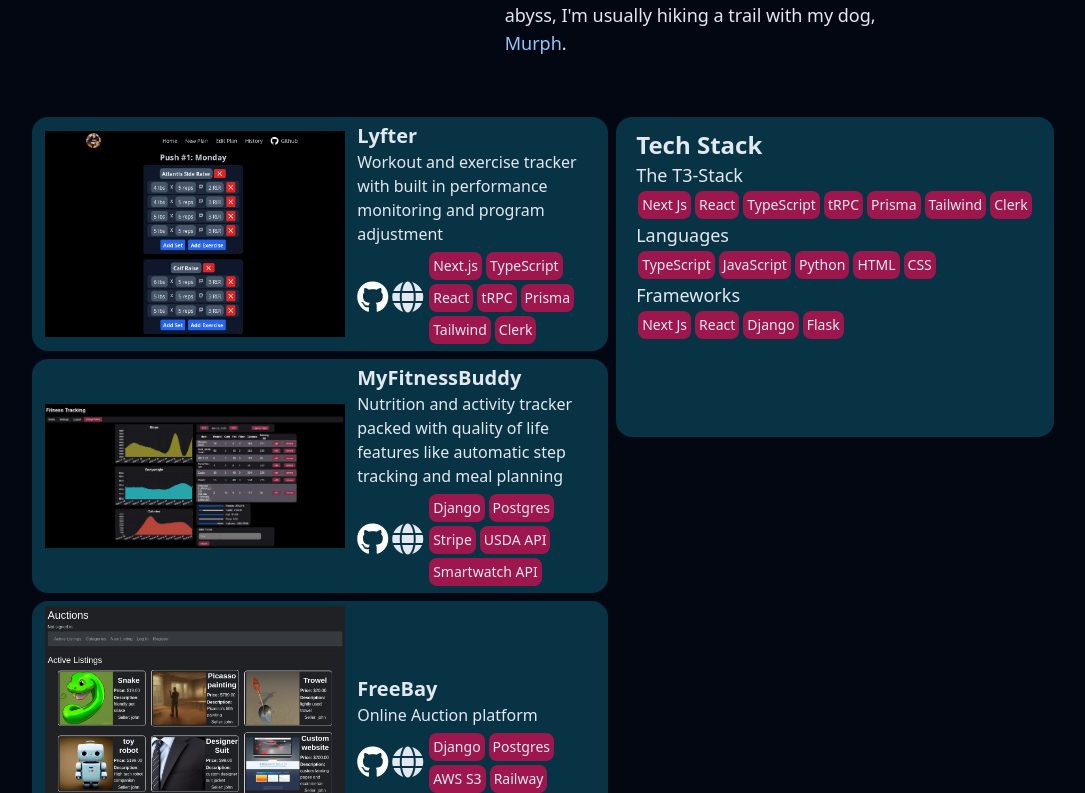
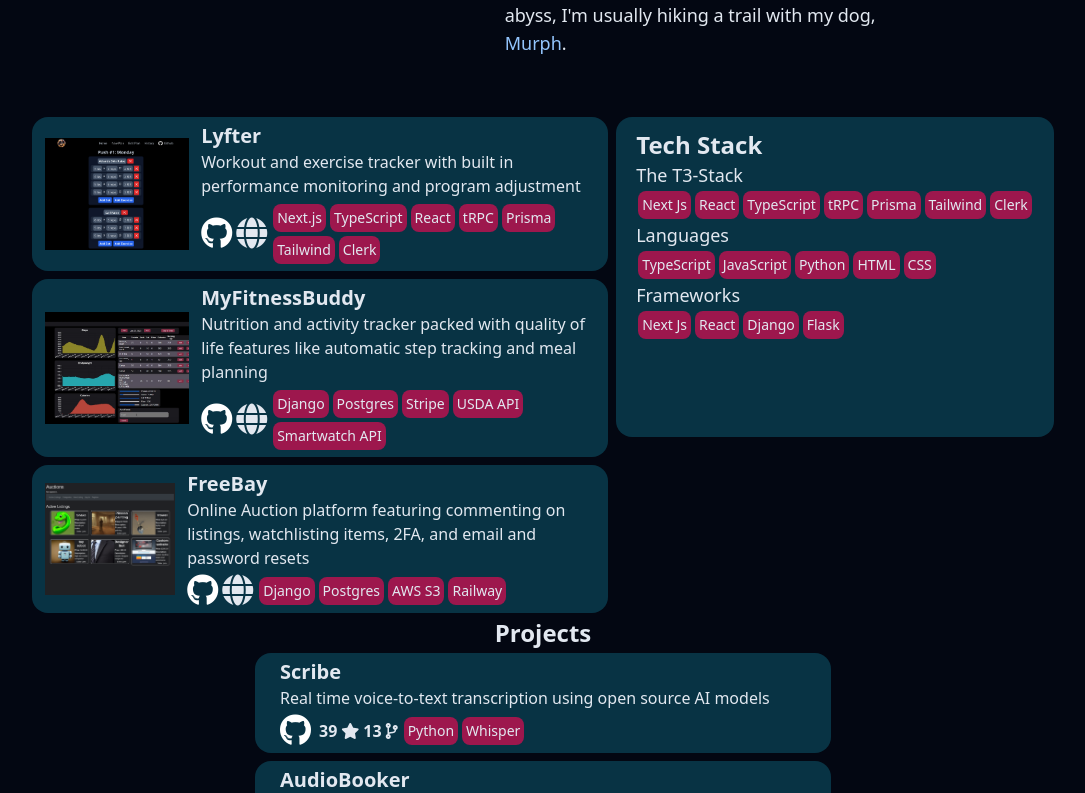
Before and after one commit to JohnZolton/portfolio-mk2, a Next.js app: page / in a window 1280 px wide. Shown: the part 387-1180 px from the top of the page, without its empty margins (97-1182 px from the left). Built offline with nearby package versions, Linux system fonts and the light colour scheme.

Commit message:
picture sizing

```diff
--- a/src/pages/components/projecttile.tsx
+++ b/src/pages/components/projecttile.tsx
@@ -27,7 +27,7 @@
     <div className="m-1 w-full max-w-xl rounded-2xl border bg-cyan-950 border-transparent  px-3 py-1 transition duration-300 hover:border-white hover:bg-cyan-900">
       <div className="flex flex-col items-center sm:flex-row">
         {picture && (
-          <Image src={`/${picture}`} alt={title} width={300} height={200} />
+          <Image className="object-cover h-28 w-36" src={`/${picture}`} alt={title} width={300} height={200} />
         )}
         <div className="ml-3">
           <div className="text-xl font-semibold">{title}</div>
--- a/src/pages/index.tsx
+++ b/src/pages/index.tsx
@@ -41,7 +41,7 @@
             />
             <ProjectTile
               title="FreeBay"
-              description="Online Auction platform"
+              description="Online Auction platform featuring commenting on listings, watchlisting items, 2FA, and email and password resets"
               picture="freebay.png"
               repo="https://github.com/JohnZolton/freebay"
               url="https://freebay.live"
```
